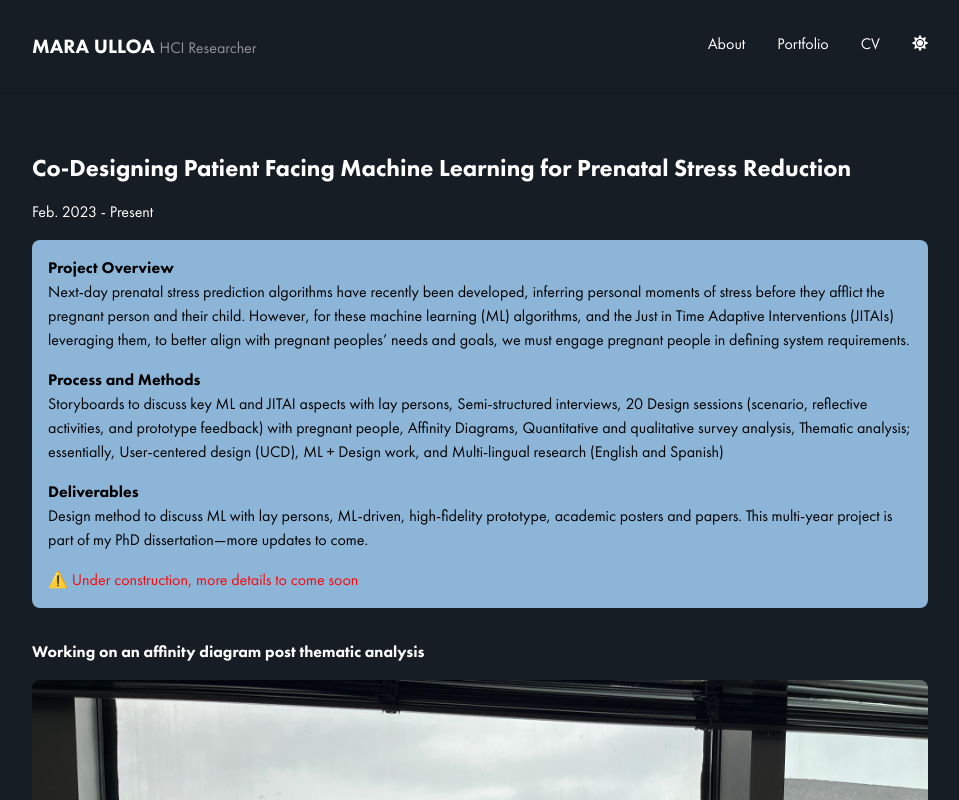
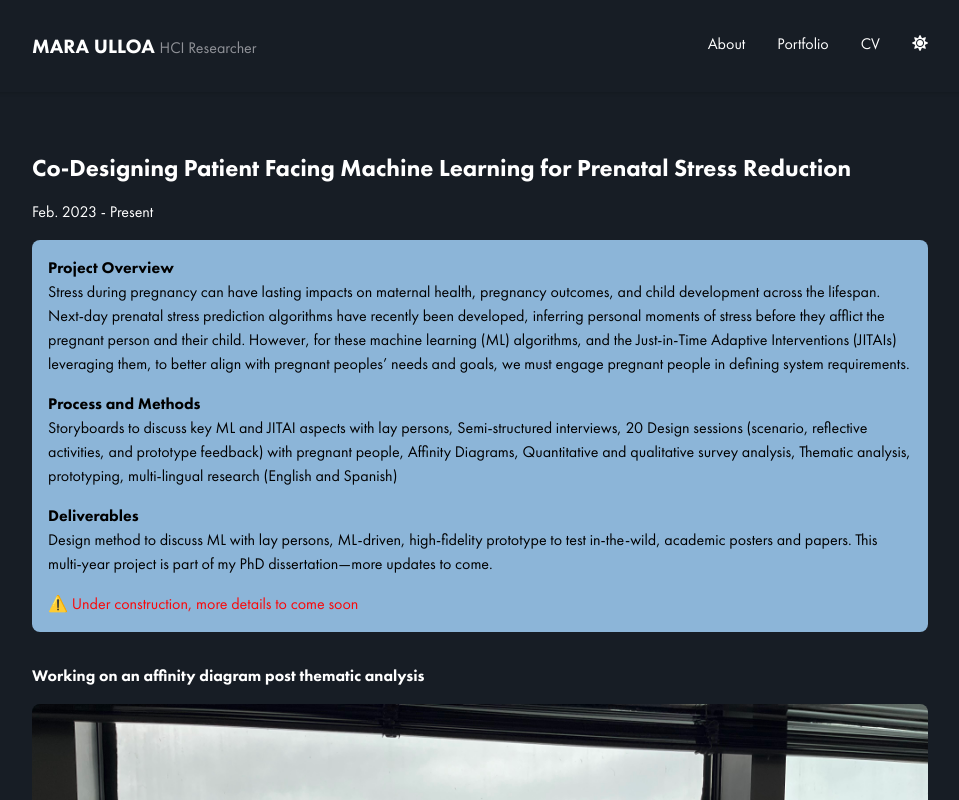
Before and after one commit to eulloa/mara-research-site, a Next.js app: page /ML-for-Prenatal-Stress-Reduction in a window 1280 px wide. Shown: the top 800 px of the page, without its empty margins (160-1119 px from the left). Built offline with nearby package versions, Linux system fonts and the light colour scheme.

Commit message:
updated bio and modified language on ML Stress project

```diff
--- a/src/app/ML-for-Prenatal-Stress-Reduction/page.tsx
+++ b/src/app/ML-for-Prenatal-Stress-Reduction/page.tsx
@@ -29,10 +29,11 @@ export default function Page() {
       <div className="bg-lightBlue rounded-lg p-4">
         <h1 className="font-semibold">Project Overview</h1>
         <p className="mb-4">
+          Stress during pregnancy can have lasting impacts on maternal health, pregnancy outcomes, and child development across the lifespan.
           Next-day prenatal stress prediction algorithms have recently been
           developed, inferring personal moments of stress before they afflict
           the pregnant person and their child. However, for these machine
-          learning (ML) algorithms, and the Just in Time Adaptive Interventions
+          learning (ML) algorithms, and the Just-in-Time Adaptive Interventions
           (JITAIs) leveraging them, to better align with pregnant peoples&rsquo;
           needs and goals, we must engage pregnant people in defining system
           requirements.
@@ -43,12 +44,11 @@ export default function Page() {
           Semi-structured interviews, 20 Design sessions (scenario, reflective
           activities, and prototype feedback) with pregnant people, Affinity
           Diagrams, Quantitative and qualitative survey analysis, Thematic
-          analysis; essentially, User-centered design (UCD), ML + Design work,
-          and Multi-lingual research (English and Spanish)
+          analysis, prototyping, multi-lingual research (English and Spanish)
         </p>
         <h1 className="font-semibold">Deliverables</h1>
         <p className="mb-4">
-          Design method to discuss ML with lay persons, ML-driven, high-fidelity prototype, academic posters and
+          Design method to discuss ML with lay persons, ML-driven, high-fidelity prototype to test in-the-wild, academic posters and
           papers. This multi-year project is part of my PhD dissertation—more
           updates to come.
         </p>
--- a/src/app/components/bio.tsx
+++ b/src/app/components/bio.tsx
@@ -27,6 +27,7 @@ export const Bio = () => {
             </a>
           </span>{" "}
           (CS) at Northwestern University (NU).
+          Prior to joining NU, I graduated from Northeastern Illinois University (NEIU) with a B.S. in CS, with high honors. While at NEIU, I received two full scholarships: theDream.US National Scholarship and NEIU CS merit scholarship. I was also awarded the Abraham Lincoln Civic Engagement Award by the Governor of Illinois.
         </p>
         <p className="mt-4 leading-7 p-2 bg-lightBlue text-navy rounded-lg">
           I specialize in using Human-Computer Interaction (HCI) methods to design,
@@ -56,6 +57,11 @@ export const Bio = () => {
           UX; digital interventions; behavioral science; participatory design methods; future of work;
           software engineering; applied research.
         </p>
+        <p className="mt-4 leading-7">
+          <span className="font-bold">On the job market:</span>{" "}
+          I am currently seeking PhD Research Intern positions for Summer 2026.
+          I will be on the industry research scientist and faculty track job markets (2027 - 2028).
+        </p>
       </div>
     </div>
   );
```
